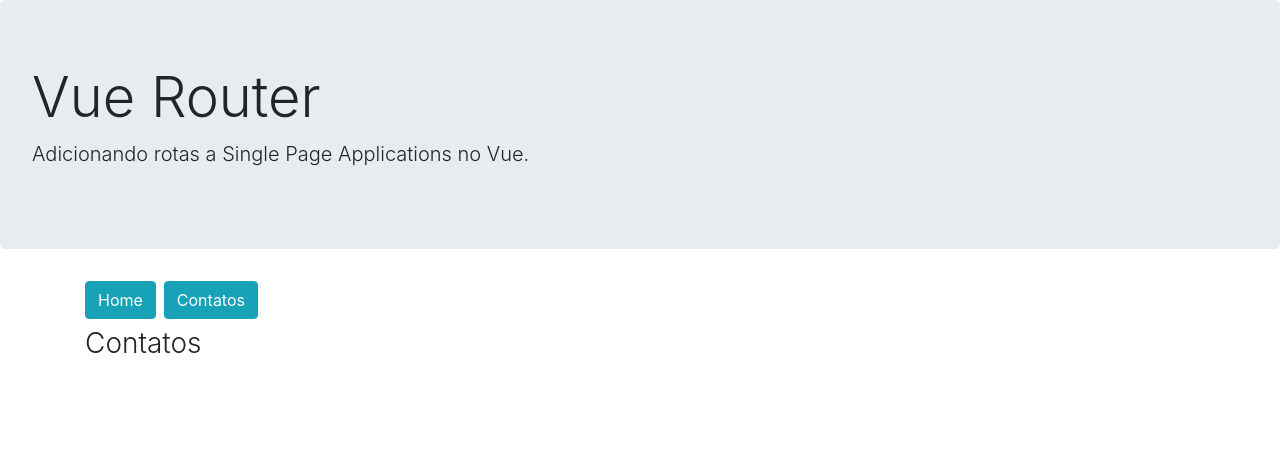
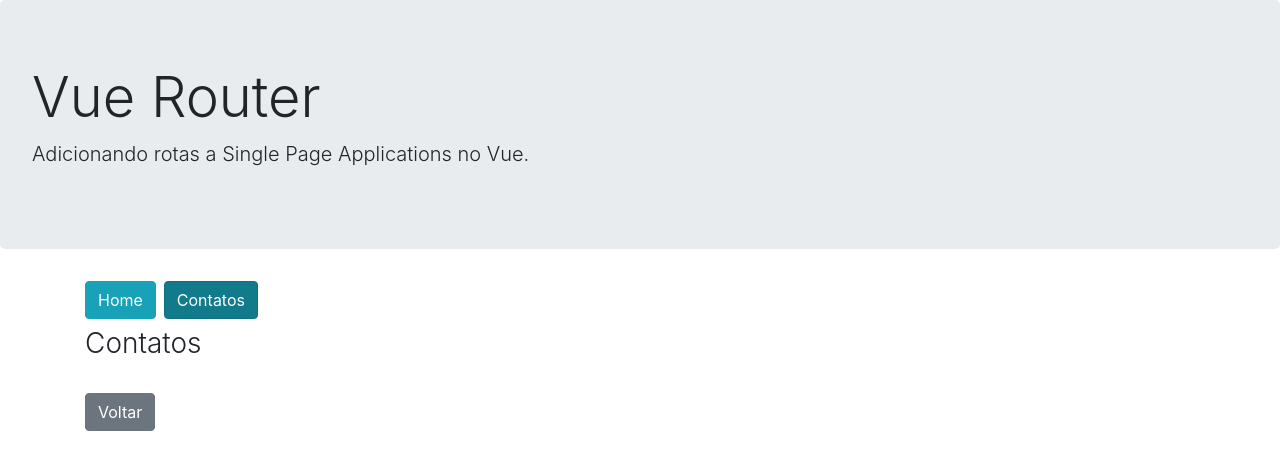
Before and after one commit to JudsonRodrigues/vue-router-spa, a Vue app: page /contatos in a window 1280 px wide. Shown: the top 470 px of the page. Built offline with nearby package versions, Linux system fonts and the light colour scheme.

Commit message:
ativar botão da rota atual e botão voltar

```diff
--- a/src/App.vue
+++ b/src/App.vue
@@ -6,7 +6,7 @@
 		</div>
 
 		<div class="container">
-			<router-link to="/" class="btn btn-info mb-2 mr-2">Home</router-link>
+			<router-link to="/" class="btn btn-info mb-2 mr-2" exact="active">Home</router-link>
 			<router-link :to="{ path:'/contatos'}" class="btn btn-info mb-2 mr-2">Contatos</router-link>
 
 			<!-- <h3 class="font-weight-light">Contatos</h3> -->
--- a/src/main.js
+++ b/src/main.js
@@ -1,19 +1,10 @@
 import Vue from 'vue'
-import VueRouter from 'vue-router'
 import App from './App.vue'
-import Contatos from './views/contatos/Contatos'
-import Home from './views/Home'
+
+import router from './router'
 
 Vue.config.productionTip = false
 
-Vue.use(VueRouter)
-
-const router = new VueRouter({
-  mode: 'history',
-  routes: [
-    { path: '/contatos', component: Contatos },
-    { path: '/', component: Home }]
-})
 
 new Vue({
   router: router,
--- /dev/null
+++ b/src/router.js
@@ -0,0 +1,15 @@
+import Vue from 'vue'
+import VueRouter from 'vue-router'
+
+import Contatos from './views/contatos/Contatos'
+import Home from './views/Home'
+
+Vue.use(VueRouter)
+
+export default new VueRouter({
+    mode: 'history',
+    linkActiveClass: 'active',
+    routes: [
+        { path: '/contatos', component: Contatos },
+        { path: '/', component: Home }]
+})
--- a/src/views/contatos/Contatos.vue
+++ b/src/views/contatos/Contatos.vue
@@ -1,3 +1,18 @@
 <template>
-	<h3 class="font-weight-light">Contatos</h3>
+	<div>
+		<h3 class="font-weight-light">Contatos</h3>
+		<button class="btn btn-secondary mt-4 mb-4" @click="voltar">Voltar</button>
+	</div>
 </template>
+
+<script>
+export default {
+	methods: {
+		voltar() {
+			// this.$router.push({ path: "/" });
+			//	this.$router.replace({ path: "/" });
+			this.$router.back();
+		}
+	}
+};
+</script>
```
